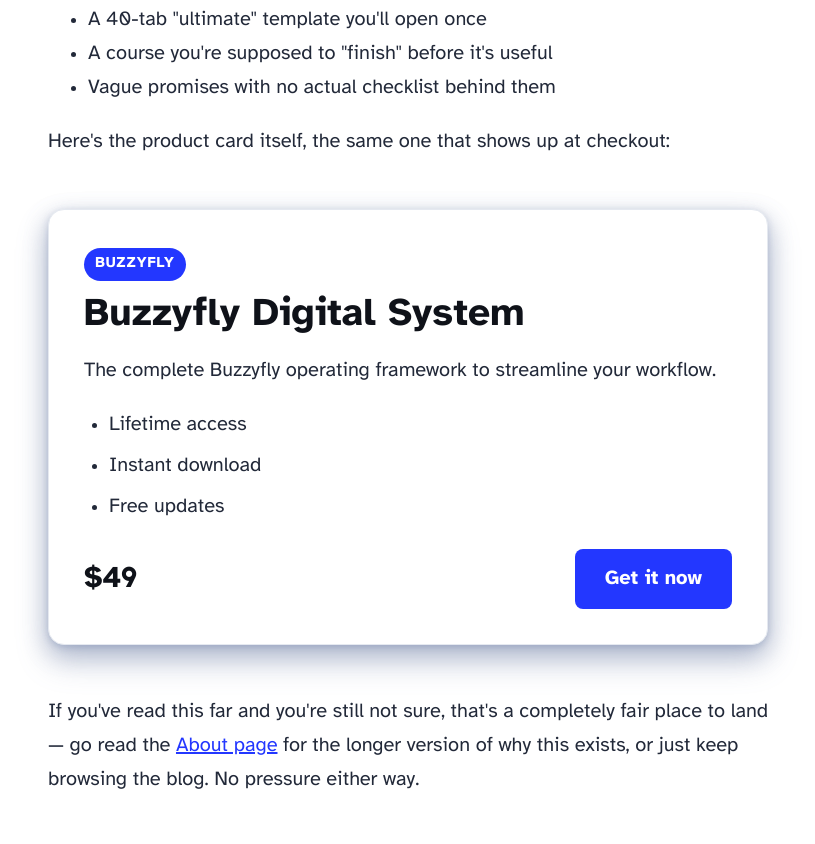
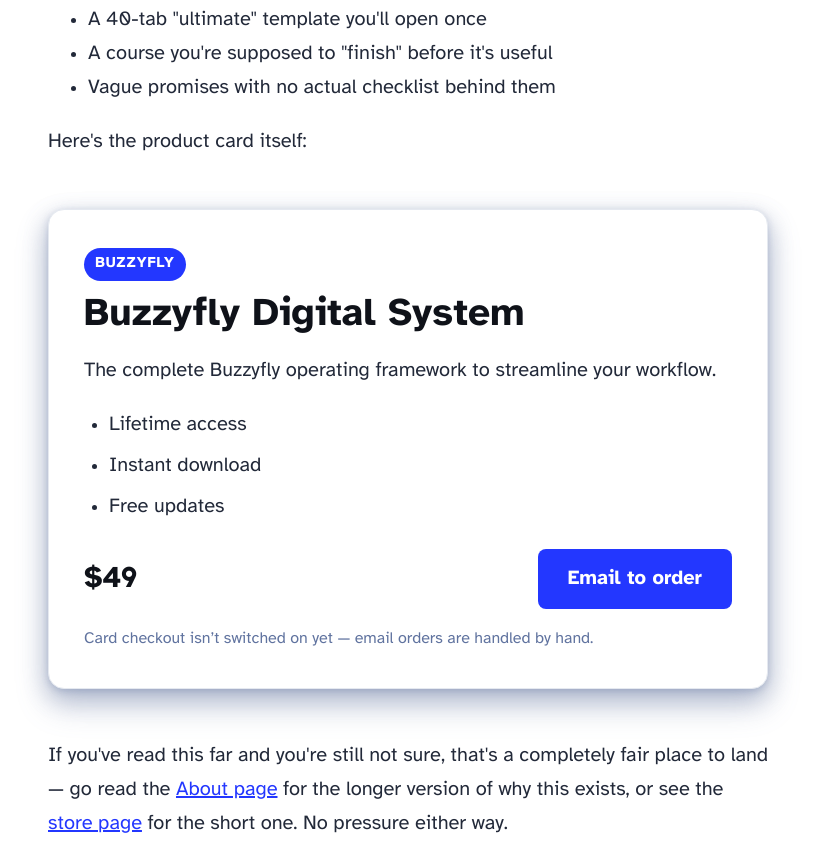
Before and after one commit to cm97/astro-blog-starter-template, an Astro site: page /blog/using-mdx in a window 1280 px wide. Shown: the part 1539-2383 px from the top of the page, without its empty margins (232-1047 px from the left). Built offline with nearby package versions, Linux system fonts and the light colour scheme; Astro itself is replaced by a stand-in of ours.

Commit message:
Drop dead LemonSqueezy checkout URL; use shared order action

```diff
--- a/src/content/blog/using-mdx.mdx
+++ b/src/content/blog/using-mdx.mdx
@@ -19,16 +19,15 @@
 - A course you're supposed to "finish" before it's useful
 - Vague promises with no actual checklist behind them
 
-Here's the product card itself, the same one that shows up at checkout:
+Here's the product card itself:
 
 import ProductCallout from "../../components/ProductCallout.astro";
 
 <ProductCallout
 	title="Buzzyfly Digital System"
 	price="$49"
-	url="https://buzzyfly.lemonsqueezy.com/checkout"
 	description="The complete Buzzyfly operating framework to streamline your workflow."
 	features={["Lifetime access", "Instant download", "Free updates"]}
 />
 
-If you've read this far and you're still not sure, that's a completely fair place to land — go read the [About page](/about/) for the longer version of why this exists, or just keep browsing the blog. No pressure either way.
+If you've read this far and you're still not sure, that's a completely fair place to land — go read the [About page](/about/) for the longer version of why this exists, or see the [store page](/store/) for the short one. No pressure either way.
```
